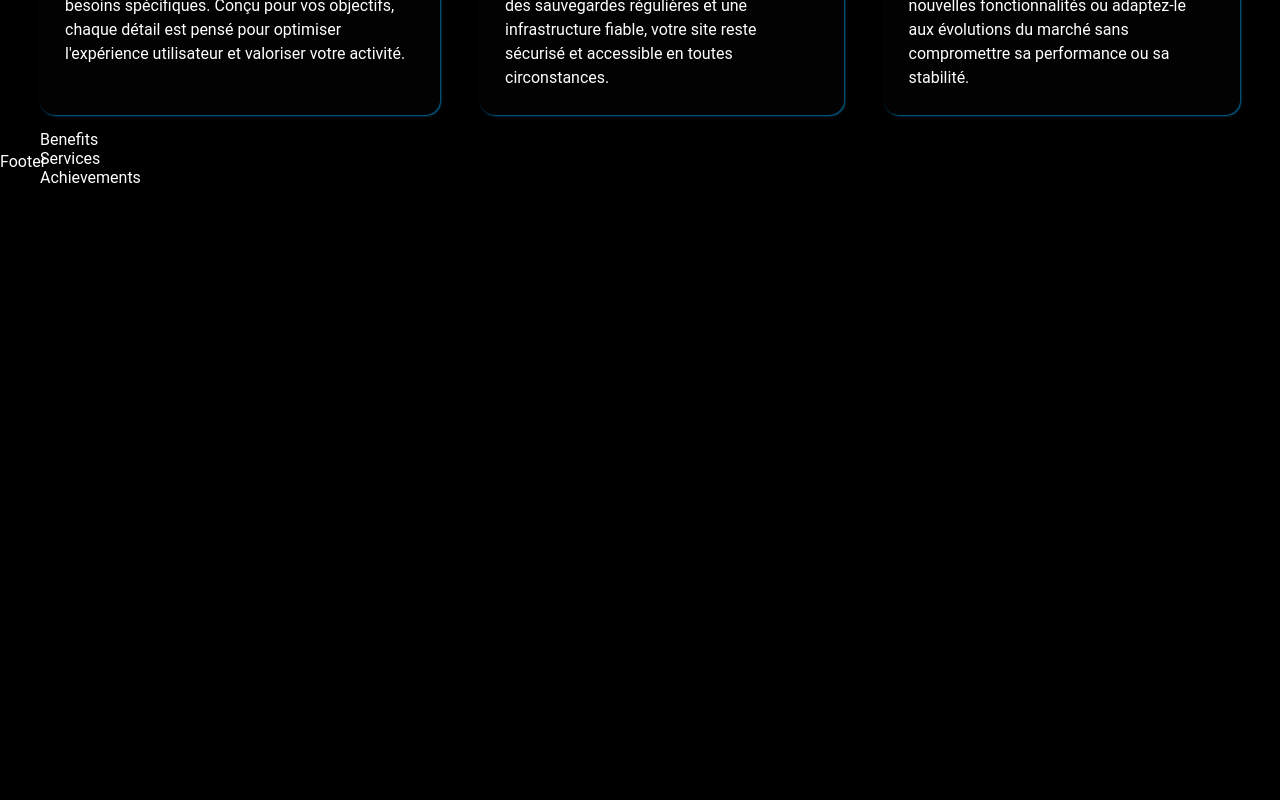
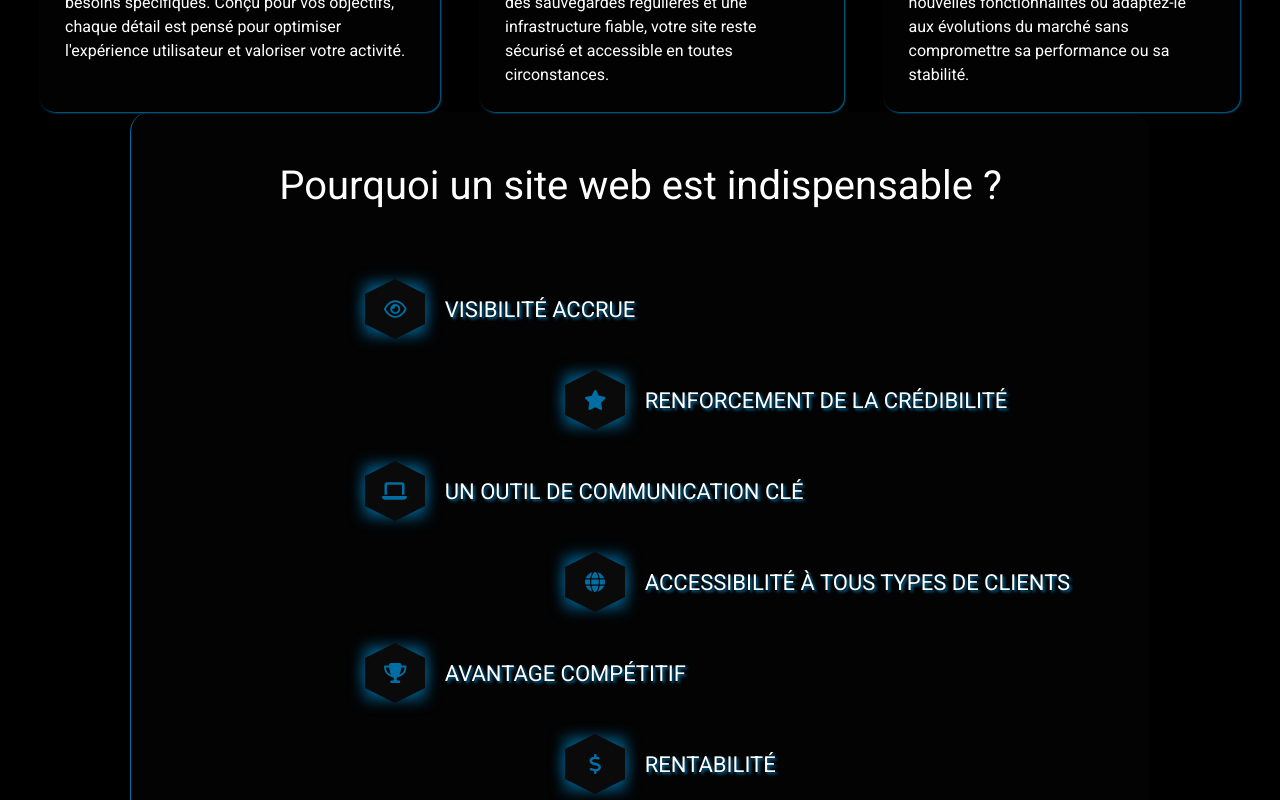
Before and after one commit to SGdevWeb/SGWebCreation-frontend, a React (Vite) app: page / in a window 1280 px wide. Shown: the part 760-1560 px from the top of the page. Before the commit the page ends 947 px from the top, so only its background shows below. Built offline with nearby package versions, Linux system fonts and the light colour scheme.

Commit message:
feat(homepage): add Benefits component

```diff
--- a/index.html
+++ b/index.html
@@ -4,6 +4,10 @@
     <meta charset="UTF-8" />
     <link rel="icon" type="image" href="/src/assets/logo2.png" />
     <meta name="viewport" content="width=device-width, initial-scale=1.0" />
+    <link
+      href="https://fonts.googleapis.com/css2?family=Roboto:ital,wght@0,100..900;1,100..900&display=swap"
+      rel="stylesheet"
+    />
     <title>SG Web Creation</title>
   </head>
   <body>
--- a/src/components/Btn/Btn.module.scss
+++ b/src/components/Btn/Btn.module.scss
@@ -4,7 +4,7 @@
   justify-content: center;
   align-items: center;
   padding: 10px 20px;
-  font-size: 18px;
+  font-size: 16px;
   border-radius: 5px;
   cursor: pointer;
   transition: all 0.3s ease;
--- a/src/components/Layout/Layout.module.scss
+++ b/src/components/Layout/Layout.module.scss
@@ -1,6 +1,8 @@
 .content {
   max-width: 1200px;
   margin: auto;
-  height: calc(100vh - 24px - 24px);
+  margin-top: 90px;
+  min-height: calc(100vh - 19px);
+  flex-grow: 1;
   margin-top: 70px;
 }
--- a/src/pages/HomePage/Components/Benefits/Benefits.jsx
+++ b/src/pages/HomePage/Components/Benefits/Benefits.jsx
@@ -1,7 +1,102 @@
+import { faEye } from "@fortawesome/free-regular-svg-icons";
 import styles from "./Benefits.module.scss";
+import KeyBenefits from "./KeyBenefits/KeyBenefits";
+import {
+  faChartLine,
+  faDollarSign,
+  faGlobe,
+  faLaptop,
+  faRotate,
+  faStar,
+  faTrophy,
+} from "@fortawesome/free-solid-svg-icons";
+
+const data = [
+  {
+    icon: faEye,
+    title: "Visibilité accrue",
+    description: [
+      "Accès 24h/24, 7j/7 : Un site web permet à vos clients potentiels de vous trouver à tout moment, sans être limité par les horaires d'ouverture.",
+      "Présence mondiale : Internet élimine les frontières géographiques et vous permet de toucher un public local, national ou international.",
+      "Optimisation SEO : Grâce au référencement, vous pouvez apparaître en tête des résultats de recherche et capter des prospects déjà intéressés par vos services.",
+    ],
+  },
+  {
+    icon: faStar,
+    title: "Renforcement de la crédibilité",
+    description: [
+      "Preuve de professionnalisme : Un site bien conçu reflète la qualité et la fiabilité de vos services ou produits.",
+      "Avis et témoignages : Afficher des retours clients améliore votre crédibilité et rassure vos prospects.",
+      "Portefeuille ou catalogue : Mettre en avant vos réalisations ou produits permet de montrer votre savoir-faire directement en ligne.",
+    ],
+  },
+  {
+    icon: faLaptop,
+    title: "Un outil de communication clé",
+    description: [
+      "Centralisation de l’information : Un site web regroupe toutes les informations nécessaires : coordonnées, services, horaires, et actualités.",
+      "Interactivité : Un blog, une section FAQ ou un formulaire de contact permettent d’engager la conversation avec vos clients.",
+      "Intégration des réseaux sociaux : Le site devient une plaque tournante pour diriger les visiteurs vers vos pages sociales ou autres canaux.",
+    ],
+  },
+  {
+    icon: faGlobe,
+    title: "Accessibilité à tous types de clients",
+    description: [
+      "Multi-supports : Un site responsive permet d’être accessible sur ordinateur, tablette et smartphone.",
+      "Personnalisation : Vous pouvez adapter votre contenu à différents publics cibles en fonction de leurs besoins.",
+      "Langues : Si votre marché est international, un site multilingue peut faire la différence.",
+    ],
+  },
+  {
+    icon: faTrophy,
+    title: "Avantage compétitif",
+    description: [
+      "Se démarquer de la concurrence : Si vos concurrents ont déjà un site, il est essentiel de ne pas rester en arrière. S’ils n’en ont pas, vous obtenez un avantage immédiat.",
+      "Publicité en ligne : Avec un site web, vous pouvez utiliser des outils comme Google Ads ou Facebook Ads pour promouvoir vos services.",
+    ],
+  },
+  {
+    icon: faDollarSign,
+    title: "Rentabilité",
+    description: [
+      "Coût réduit : Comparé à la publicité traditionnelle (TV, radio, flyers), un site web est un investissement peu coûteux et durable.",
+      "Automatisation : Intégrez des fonctionnalités comme des prises de rendez-vous, des paiements en ligne ou des chatbots pour simplifier vos interactions client.",
+    ],
+  },
+  {
+    icon: faRotate,
+    title: "Évolutivité",
+    description: [
+      "Adaptation aux besoins : Vous pouvez ajouter ou modifier des fonctionnalités (e-commerce, blog, espace client) à mesure que votre entreprise grandit.",
+      "Flexibilité : Le site peut être régulièrement mis à jour pour rester en phase avec les tendances du marché et les attentes des clients.",
+    ],
+  },
+  {
+    icon: faChartLine,
+    title: "Statistiques et analyses",
+    description: [
+      "Données mesurables : Un site web vous permet de suivre les visites, les pages populaires, et les conversions grâce à des outils comme Google Analytics.",
+      "Optimisation continue : Ces données aident à ajuster votre stratégie marketing pour maximiser l’impact de votre site.",
+    ],
+  },
+];
 
 const Benefits = () => {
-  return <div className={styles.container}>Benefits</div>;
+  return (
+    <div className={styles.container}>
+      <h2>Pourquoi un site web est indispensable ?</h2>
+      {data.map((item, index) => (
+        <KeyBenefits
+          key={index}
+          icon={item.icon}
+          title={item.title}
+          description={item.description}
+          impair={index % 2 !== 0}
+        />
+      ))}
+    </div>
+  );
 };
 
 export default Benefits;
--- a/src/pages/HomePage/Components/Benefits/Benefits.module.scss
+++ b/src/pages/HomePage/Components/Benefits/Benefits.module.scss
@@ -0,0 +1,17 @@
+.container {
+  background-color: rgb(3, 3, 3);
+  width: 85%;
+  margin: auto;
+  border-radius: 20px;
+  padding: 50px;
+  padding-top: 0;
+  border-left: 1px solid #006ea3;
+  h2 {
+    margin: 0;
+    padding: 50px;
+    text-align: center;
+    font-size: 40px;
+    font-weight: 400;
+    margin-bottom: 20px;
+  }
+}
--- /dev/null
+++ b/src/pages/HomePage/Components/Benefits/KeyBenefits/KeyBenefits.jsx
@@ -0,0 +1,48 @@
+import { useState } from "react";
+import styles from "./KeyBenefits.module.scss";
+import { FontAwesomeIcon } from "@fortawesome/react-fontawesome";
+
+function KeyBenefits({ icon, title, description, impair }) {
+  const [isOpen, setIsOpen] = useState(false);
+
+  const toggleDetails = () => {
+    setIsOpen(!isOpen);
+  };
+
+  return (
+    <div className={styles.container}>
+      <div className={`${styles.row} ${impair && styles.right} }`}>
+        <div>
+          <div className={styles.chineseHatR}></div>
+          <div className={styles.rectangleContainer}>
+            <div className={styles.rectangleTop}></div>
+            <div className={styles.rectangleBottom}>
+              <FontAwesomeIcon icon={icon} />
+            </div>
+          </div>
+          <div className={styles.chineseHat}></div>
+        </div>
+        <div className={styles.texteContainer} onClick={toggleDetails}>
+          {title}
+        </div>
+      </div>
+      <div
+        className={`${styles.detailsContainer} ${isOpen ? styles.open : ""} ${
+          impair && styles.right
+        } }`}
+      >
+        <div className={styles.detailsContent}>
+          {description.map((d, index) => (
+            <div key={index} className={styles.content}>
+              <p>
+                {index + 1} - {d}
+              </p>
+            </div>
+          ))}
+        </div>
+      </div>
+    </div>
+  );
+}
+
+export default KeyBenefits;
--- /dev/null
+++ b/src/pages/HomePage/Components/Benefits/KeyBenefits/KeyBenefits.module.scss
@@ -0,0 +1,128 @@
+.container {
+  display: flex;
+  flex-direction: column;
+  width: 60%;
+  margin: auto;
+  margin-bottom: 10px;
+}
+
+.chineseHat {
+  width: 0;
+  height: 0;
+  border-left: 30px solid transparent; /* Partie gauche du triangle */
+  border-right: 30px solid transparent; /* Partie droite du triangle */
+  border-top: 15px solid rgba(10, 10, 10); /* Couleur du triangle */
+  position: relative;
+  z-index: 2;
+}
+
+.chineseHatR {
+  width: 0;
+  height: 0;
+  border-left: 30px solid transparent; /* Partie gauche du triangle */
+  border-right: 30px solid transparent; /* Partie droite du triangle */
+  border-bottom: 15px solid rgba(10, 10, 10); /* Couleur du triangle */
+  z-index: 2;
+  position: relative;
+}
+
+.rectangleContainer {
+  position: relative;
+  width: 60px;
+  height: 30px;
+}
+
+.rectangleTop,
+.rectangleBottom {
+  position: absolute;
+  width: 100%;
+  height: 100%;
+  background-color: rgba(10, 10, 10);
+}
+
+.rectangleTop {
+  box-shadow: 0 -10px 15px rgba(0, 110, 163, 1); /* Ombre en haut */
+}
+
+.rectangleBottom {
+  box-shadow: 0 10px 15px rgba(0, 110, 163, 1); /* Ombre en bas */
+  display: flex;
+  align-items: center;
+  justify-content: center;
+  font-size: 20px;
+  color: #006ea3;
+  font-weight: 700;
+}
+
+.texteContainer {
+  display: flex;
+  justify-content: center;
+  align-items: center;
+  margin-left: 20px;
+  font-size: 22px;
+  text-shadow: 2px 2px 3px #006ea3;
+  white-space: nowrap;
+  cursor: pointer;
+  position: relative;
+  z-index: 3;
+  text-transform: uppercase;
+
+  text-decoration: none;
+  transition: text-decoration 0.5s ease;
+  &::after {
+    content: "";
+    position: absolute;
+    left: 0;
+    bottom: 9px; /* Positionne le soulignement juste en dessous du texte */
+    width: 0;
+    height: 1px; /* Épaisseur du soulignement */
+    background-color: #006ea3; /* Couleur du soulignement */
+    transition: width 0.3s ease;
+  }
+  &:hover::after {
+    width: 100%;
+  }
+}
+
+.detailsContainer {
+  width: 600px;
+  padding: 10px;
+  background-color: rgba(10, 10, 10);
+  opacity: 0;
+  overflow: hidden;
+  max-height: 0;
+  transition: max-height 0.3s ease, opacity 0.3s ease;
+  position: relative;
+  left: 65px;
+  bottom: 10px;
+  border-bottom-right-radius: 10px;
+  border-top: 1px solid #006ea3;
+  p {
+    margin: 0;
+    line-height: 1.6;
+    margin-bottom: 5px;
+  }
+}
+
+.detailsContainer.open {
+  max-height: 500px;
+  opacity: 1;
+}
+
+.detailsContent {
+  padding: 10px;
+  color: white;
+  font-size: 16px;
+  line-height: 1.5;
+  .content {
+    display: flex;
+  }
+}
+
+.row {
+  display: flex;
+}
+
+.right {
+  margin-left: 200px;
+}
--- a/src/pages/HomePage/Components/HomeBanner/HomeBanner.module.scss
+++ b/src/pages/HomePage/Components/HomeBanner/HomeBanner.module.scss
@@ -1,5 +1,5 @@
 .container {
-  min-height: calc(100vh - 70px);
+  min-height: calc(100vh - 90px);
   width: 100%;
   display: flex;
   flex-direction: column;
```
Also changed, not shown: eslint.config.js (+18 -17 lines), 1 other file (tests, documents, lock files or other folders).
